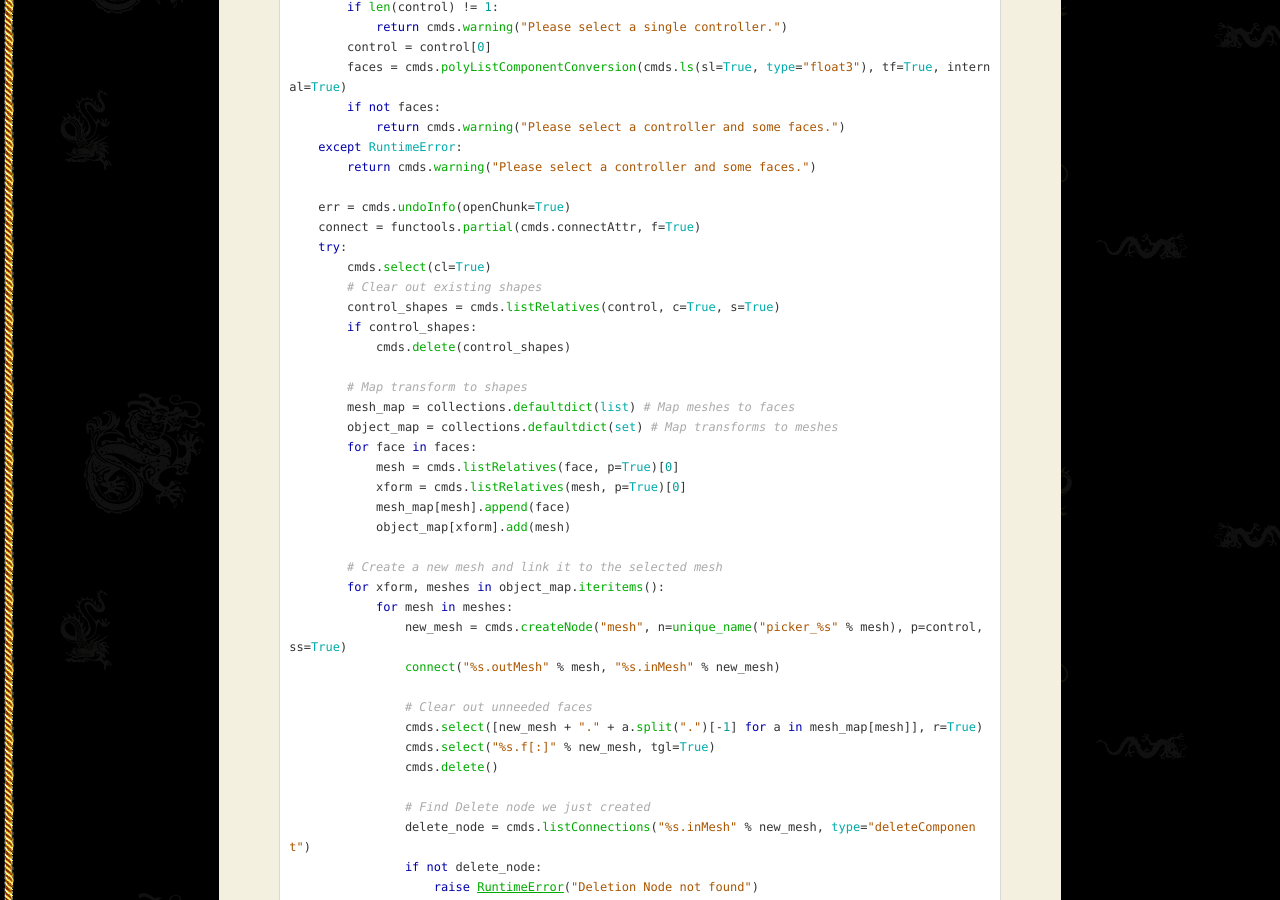
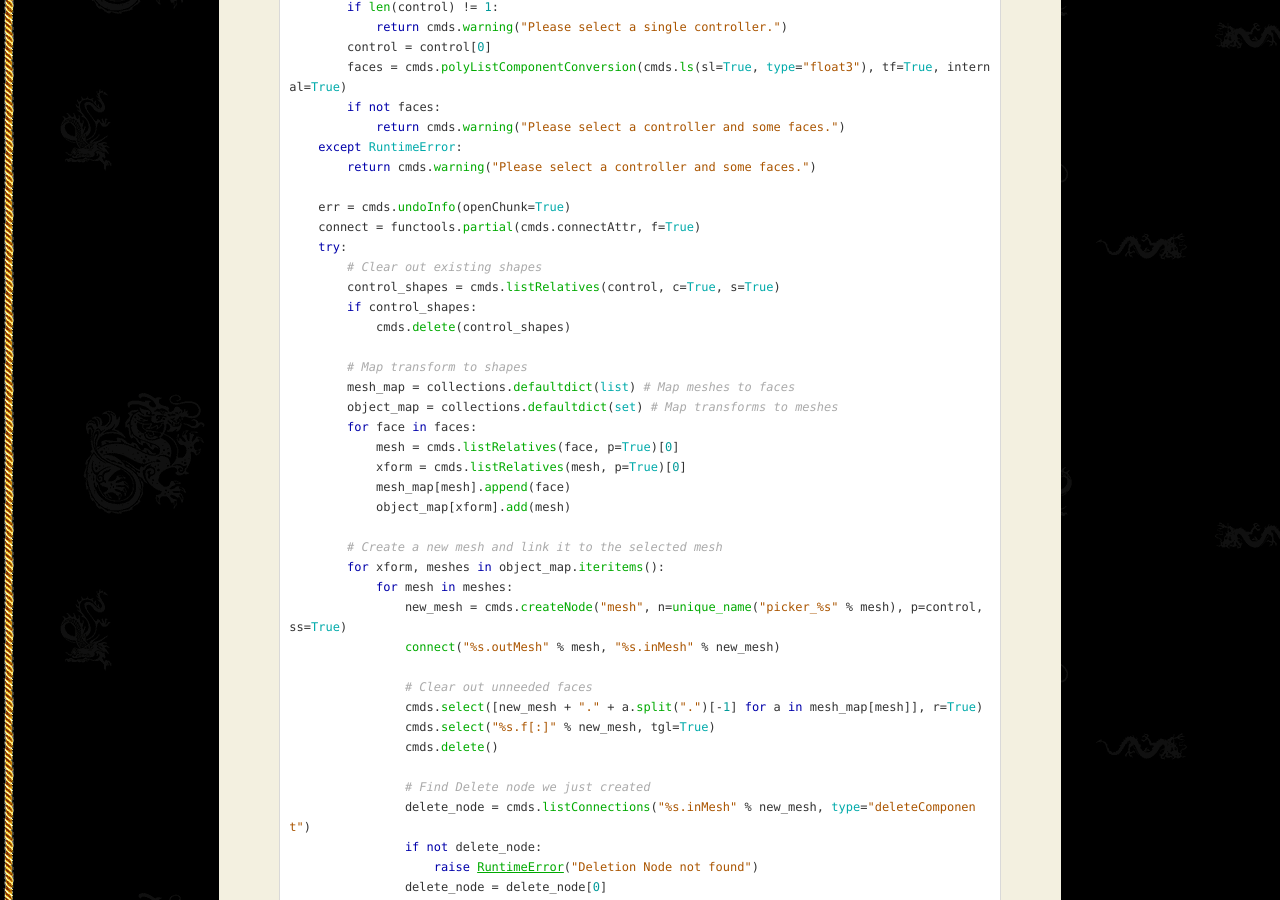
Before and after one commit to internetimagery/internetimagery.github.io, a Jekyll site: the page built from python/shapecontrol.md, in a window 1280 px wide and 900 px high, scrolled down 1660 px. Built offline with Jekyll 4.4.1, drawn with Linux system fonts in a browser that asks for light colours; nearby versions of some CDN libraries; some web fonts are replaced.

Commit message:
unneeded line

```diff
--- a/python/shapecontrol.md
+++ b/python/shapecontrol.md
@@ -59,7 +59,6 @@ def main():
     err = cmds.undoInfo(openChunk=True)
     connect = functools.partial(cmds.connectAttr, f=True)
     try:
-        cmds.select(cl=True)
         # Clear out existing shapes
         control_shapes = cmds.listRelatives(control, c=True, s=True)
         if control_shapes:
```
